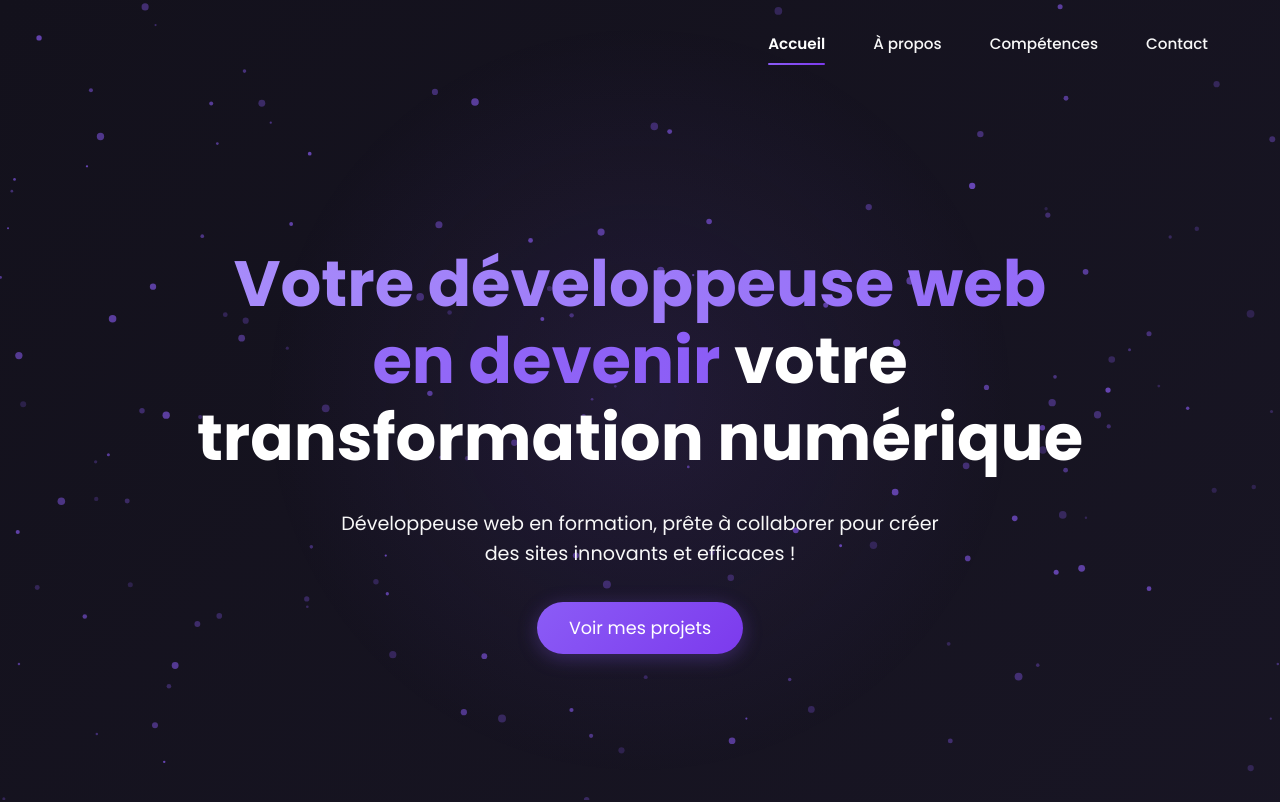
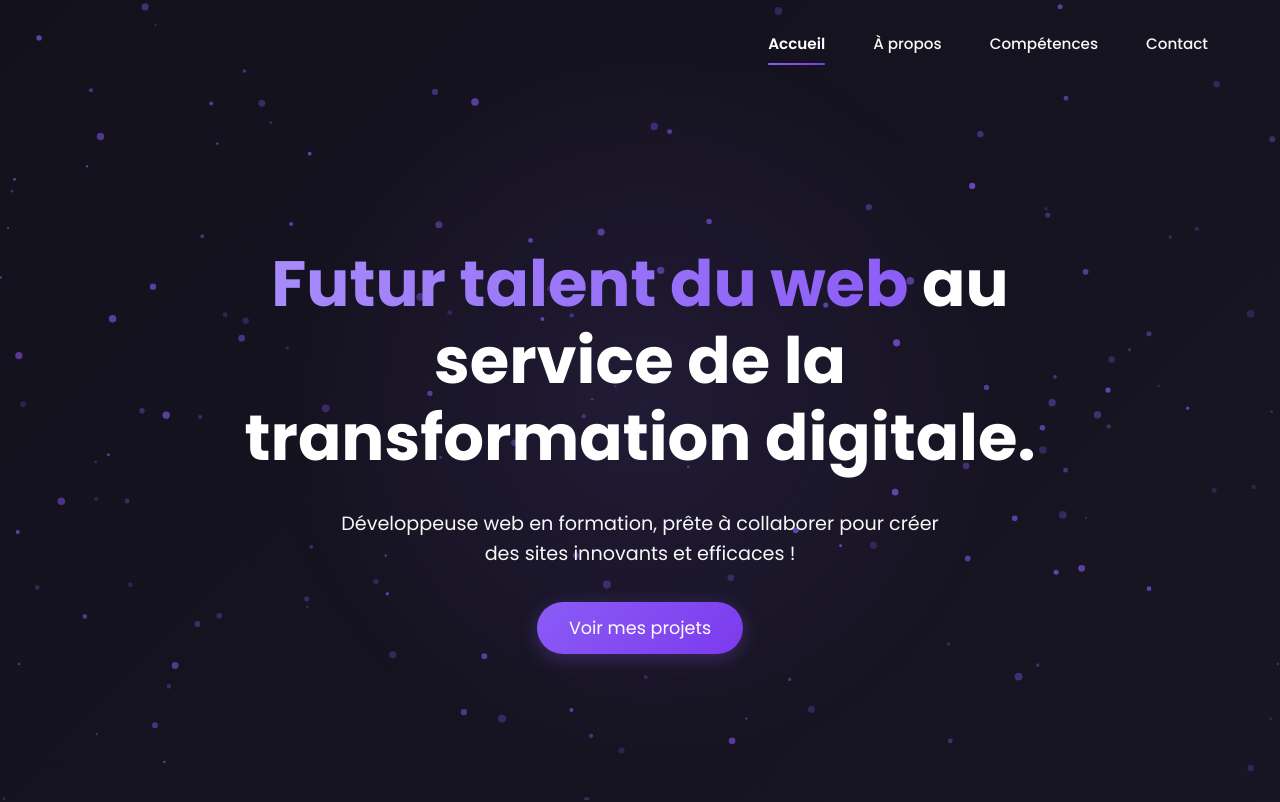
Before and after one commit to sarahammour07/Portfolio, a plain HTML site: page index.html in a window 1280 px wide. Shown: the top 802 px of the page. Drawn offline with nearby package versions, Linux system fonts and the light colour scheme; a web font is replaced by a local one.

Commit message:
Update index.html

```diff
--- a/index.html
+++ b/index.html
@@ -46,8 +46,8 @@ document.addEventListener('DOMContentLoaded', () => {
         <!-- Contenu Hero -->
         <div class="hero-content">
             <h1 class="accueil">
-                <span class="highlight"> Votre développeuse web en devenir </span>
-                <span class="highlight-accent">votre transformation numérique</span>
+                <span class="highlight"> Futur talent du web </span>
+                <span class="highlight-accent">au service de la transformation digitale.</span>
             </h1>
             <p class="hero-description">Développeuse web en formation, prête à collaborer pour créer des sites innovants et efficaces !</p>
             <a href="#projects" class="cta-button">Voir mes projets</a>
```
